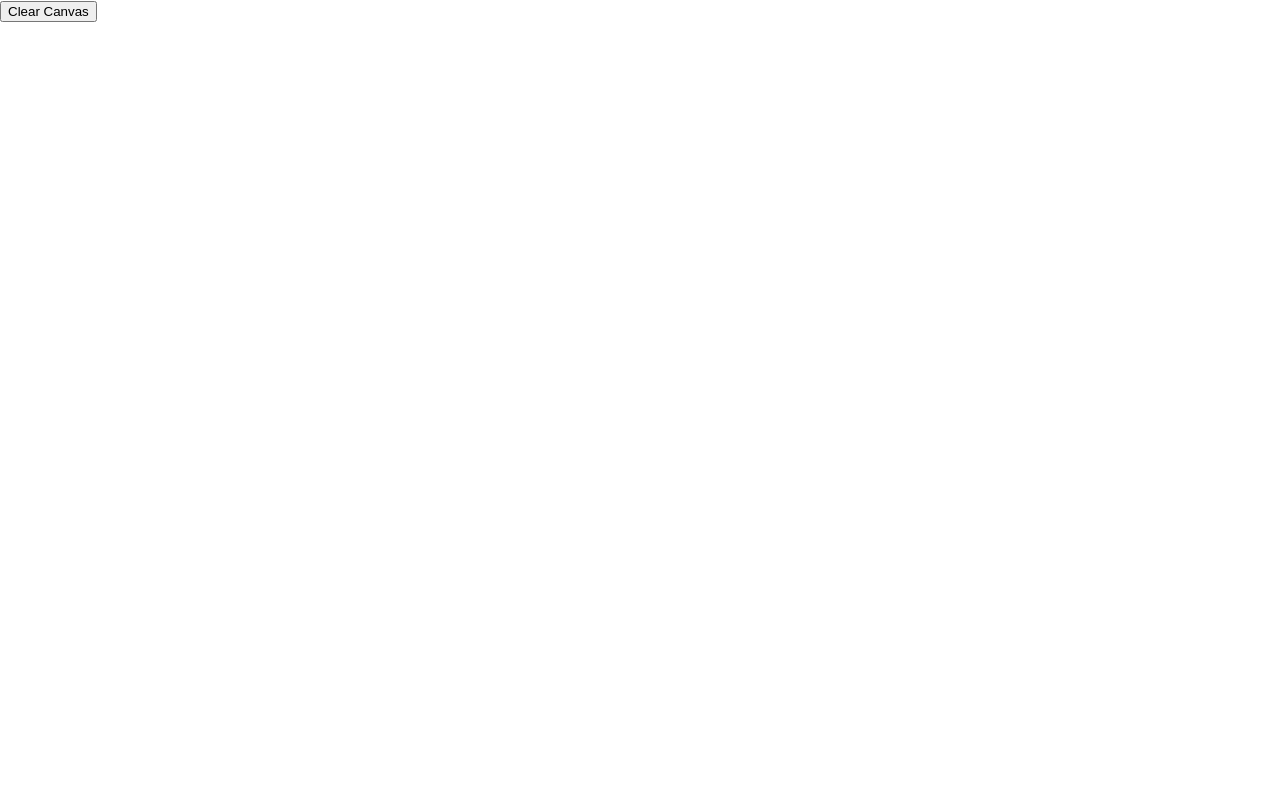
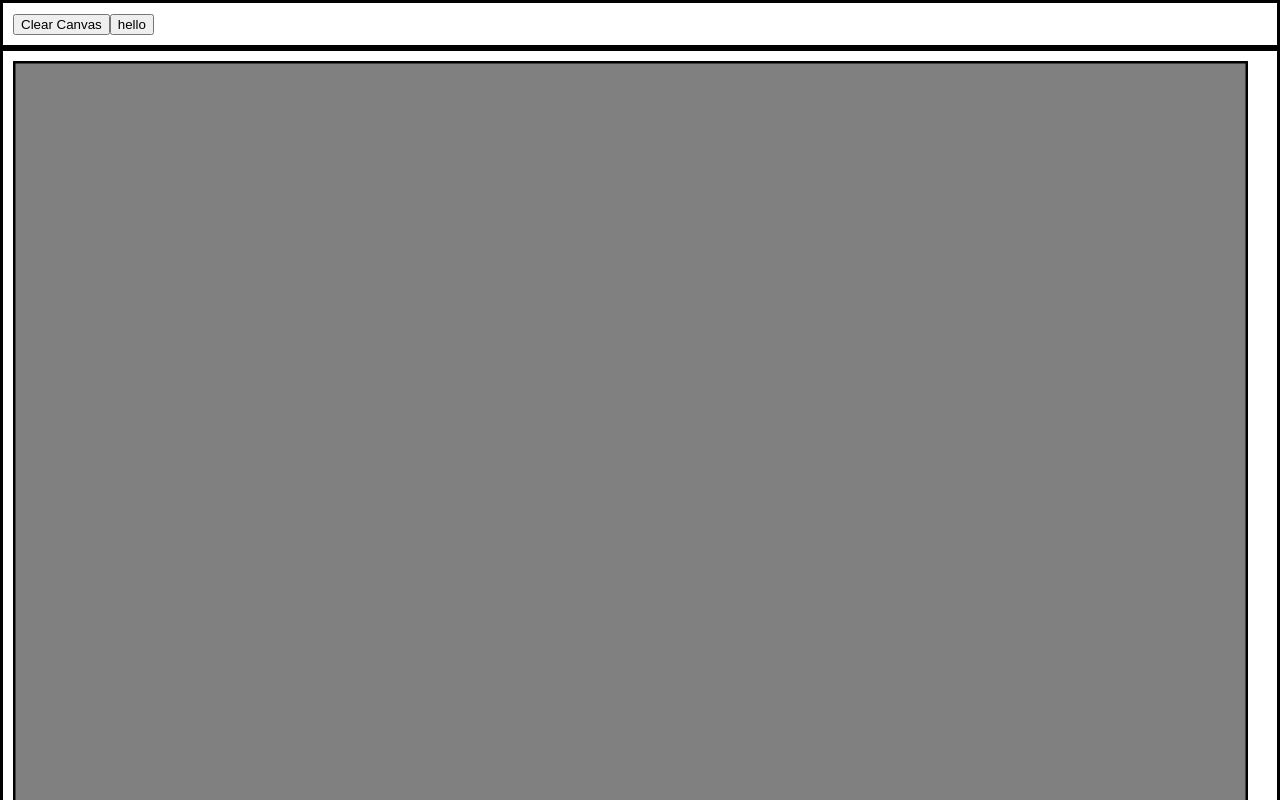
Before and after one commit to Raccoonee/drawing-app, a React (Create React App) app: page / in a window 1280 px wide. Shown: the top 800 px of the page. Built offline with nearby package versions, Linux system fonts and the light colour scheme.

Commit message:
Style: add border and button

```diff
--- a/src/App.css
+++ b/src/App.css
@@ -1,38 +1,40 @@
-.App {
-  text-align: center;
-}
+body {
+    margin: 0;
+    font-family: -apple-system, BlinkMacSystemFont, "Segoe UI", "Roboto", "Oxygen",
+      "Ubuntu", "Cantarell", "Fira Sans", "Droid Sans", "Helvetica Neue",
+      sans-serif;
+    -webkit-font-smoothing: antialiased;
+    -moz-osx-font-smoothing: grayscale;
+  }
 
-.App-logo {
-  height: 40vmin;
-  pointer-events: none;
-}
+  code {
+    font-family: source-code-pro, Menlo, Monaco, Consolas, "Courier New",
+      monospace;
+  }
 
-@media (prefers-reduced-motion: no-preference) {
-  .App-logo {
-    animation: App-logo-spin infinite 20s linear;
+  .bottom-header {
+    background-color: #ededed;
+    display: flex;
+    align-items: center;
+    justify-content: space-between;
+    padding: 5px 700px 5px 700px;
+    bottom: 0px;
+    color: black;
+    font-weight: bold;
   }
-}
 
-.App-header {
-  background-color: #282c34;
-  min-height: 100vh;
-  display: flex;
-  flex-direction: column;
-  align-items: center;
-  justify-content: center;
-  font-size: calc(10px + 2vmin);
-  color: white;
-}
+  .canvas {
+    border-style: solid;
+    padding-top: 10px;
+    padding-right: 10px;
+    padding-bottom: 10px;
+    padding-left: 10px;
+  }
 
-.App-link {
-  color: #61dafb;
-}
-
-@keyframes App-logo-spin {
-  from {
-    transform: rotate(0deg);
+  .menu {
+    padding-top: 10px;
+    padding-right: 10px;
+    padding-bottom: 10px;
+    padding-left: 10px;
+    border-style: solid;
   }
-  to {
-    transform: rotate(360deg);
-  }
-}
--- a/src/App.js
+++ b/src/App.js
@@ -1,14 +1,20 @@
 import React from "react";
-import { Canvas } from "./Canvas";
-import { ClearCanvasButton } from "./ClearCanvasButton";
-
+import { Canvas } from "./components/Canvas";
+import ClearCanvasButton from "./components/ClearCanvasButton";
+import ColorSelection from "./components/ColorSelection";
+import './App.css'
 function App() {
   return (
     <>
+      <div className="menu">
         <ClearCanvasButton />
+        <ColorSelection />
+      </div>
+      <div className="canvas">
         <Canvas />
+      </div>
+
       <div className="bottom-header">
-
         <p>
           <a href="https://github.com/Raccoonee">GitHub</a>
         </p>
--- a/src/CanvasContext.js
+++ b/src/components/CanvasContext.js
@@ -9,17 +9,21 @@ export const CanvasProvider = ({ children }) => {
 
   const prepareCanvas = () => {
     const canvas = canvasRef.current;
-    canvas.width = window.innerWidth * 2;
-    canvas.height = window.innerHeight * 2;
-    canvas.style.width = `${window.innerWidth}px`;
-    canvas.style.height = `${window.innerHeight}px`;
-
+    canvas.width = window.innerWidth -45;
+    canvas.height = window.innerHeight -10;
+    canvas.style.width = `${window.innerWidth -45}px`;
+    canvas.style.height = `${window.innerHeight -10}px`;
     const context = canvas.getContext("2d");
-    context.scale(2, 2);
+    context.scale(1, 1);
     context.lineCap = "round";
     context.strokeStyle = "black";
     context.lineWidth = 5;
     contextRef.current = context;
+    context.fillStyle = "gray";
+    context.fillRect(0, 0, canvas.width, canvas.height);
+
+    context.globalCompositeOperation = "source-over";
+    context.strokeRect(0, 0, canvas.width, canvas.height);
   };
 
   const startDrawing = ({ nativeEvent }) => {
@@ -46,8 +50,10 @@ export const CanvasProvider = ({ children }) => {
   const clearCanvas = () => {
     const canvas = canvasRef.current;
     const context = canvas.getContext("2d");
-    context.fillStyle = "white";
+    context.fillStyle = "gray";
     context.fillRect(0, 0, canvas.width, canvas.height);
+    context.globalCompositeOperation = "source-over";
+    context.strokeRect(0, 0, canvas.width, canvas.height);
   };
 
   return (
--- a/src/ClearCanvasButton.js
+++ b/src/components/ClearCanvasButton.js
@@ -1,8 +1,10 @@
 import React from 'react'
 import { useCanvas } from './CanvasContext'
 
-export const ClearCanvasButton = () => {
+const ClearCanvasButton = () => {
   const { clearCanvas } = useCanvas()
 
   return <button onClick={clearCanvas}>Clear Canvas</button>
 }
+
+export default ClearCanvasButton
--- /dev/null
+++ b/src/components/ColorSelection.js
@@ -0,0 +1,7 @@
+const ColorSelection = () => {
+ return(
+     <button onClick={() => alert("Hello!")}>hello</button>
+ )
+}
+
+export default ColorSelection
--- a/src/index.css
+++ /dev/null
@@ -1,24 +0,0 @@
-body {
-  margin: 0;
-  font-family: -apple-system, BlinkMacSystemFont, 'Segoe UI', 'Roboto', 'Oxygen',
-    'Ubuntu', 'Cantarell', 'Fira Sans', 'Droid Sans', 'Helvetica Neue',
-    sans-serif;
-  -webkit-font-smoothing: antialiased;
-  -moz-osx-font-smoothing: grayscale;
-}
-
-code {
-  font-family: source-code-pro, Menlo, Monaco, Consolas, 'Courier New',
-    monospace;
-}
-
-.bottom-header {
-  background-color: #ededed;
-  display: flex;
-  align-items: center;
-  justify-content: space-between;
-  padding: 5px 700px 5px 700px;
-  bottom: 0px;
-  color: black;
-  font-weight: bold;
-}
--- a/src/index.js
+++ b/src/index.js
@@ -1,9 +1,8 @@
 import React from "react";
 import ReactDOM from "react-dom";
-import "./index.css";
 import App from "./App";
 //import * as serviceWorker from "./serviceWorker";
-import { CanvasProvider } from "./CanvasContext";
+import { CanvasProvider } from "./components/CanvasContext";
 
 ReactDOM.render(
   <React.StrictMode>
```
Also changed, not shown: src/components/Canvas.js (renamed from src/Canvas.js). Lines whose indentation alone changed are shown as unchanged.
